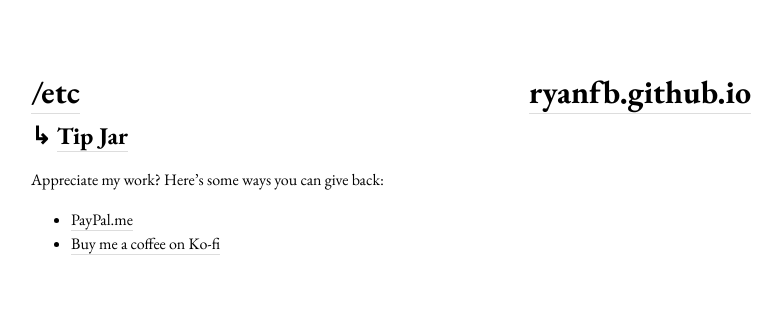
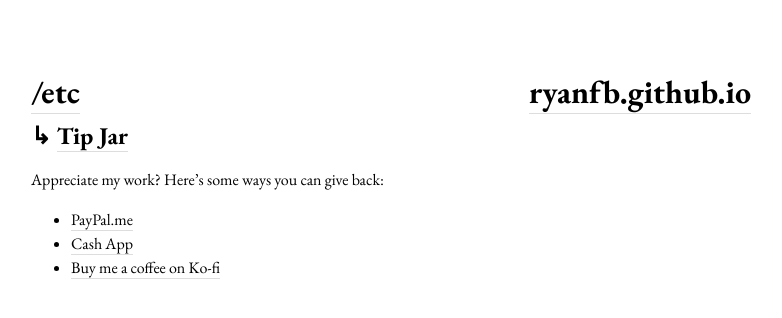
Before and after one commit to ryanfb/etc, a Jekyll site: the page built from tip-jar.md, in a window 1280 px wide. Shown: the top 318 px of the page, without its empty margins (249-1031 px from the left). Built offline with Jekyll 4.4.1, drawn with Linux system fonts in a browser that asks for light colours; nearby versions of some CDN libraries.

Commit message:
Add Cash App

```diff
--- a/tip-jar.md
+++ b/tip-jar.md
@@ -6,4 +6,5 @@ title: "Tip Jar"
 Appreciate my work? Here's some ways you can give back:
 
 * [PayPal.me](https://www.paypal.me/ryanfb)
+* [Cash App](https://cash.me/$rfbaumann)
 * [Buy me a coffee on Ko-fi](https://ko-fi.com/ryanfb)
```
